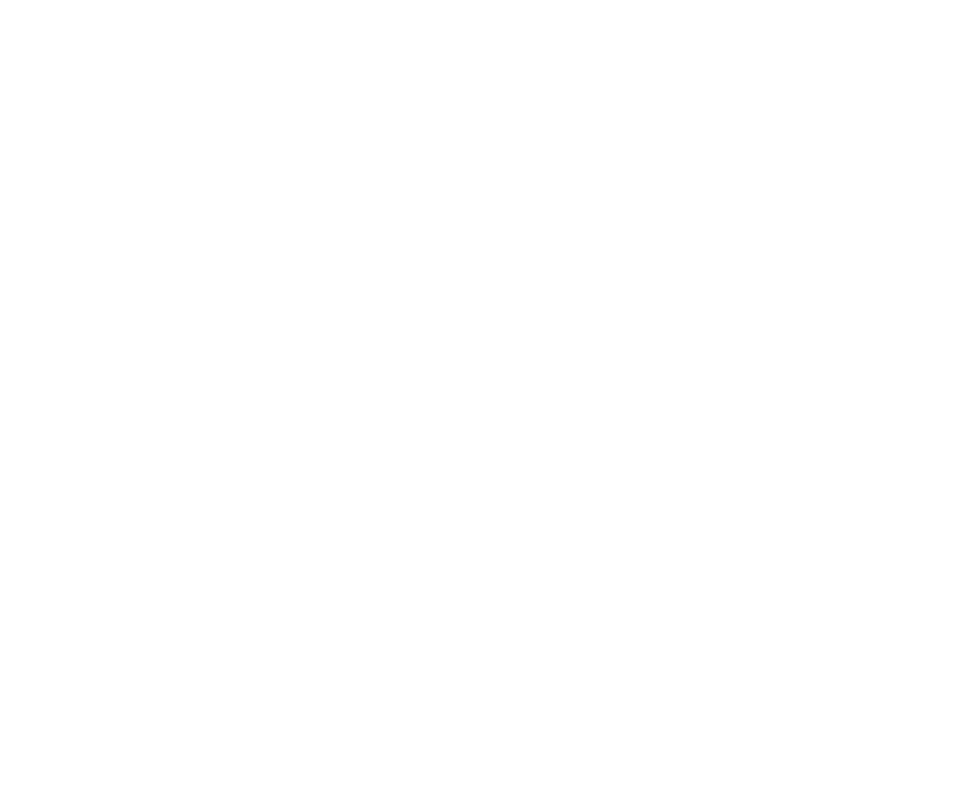
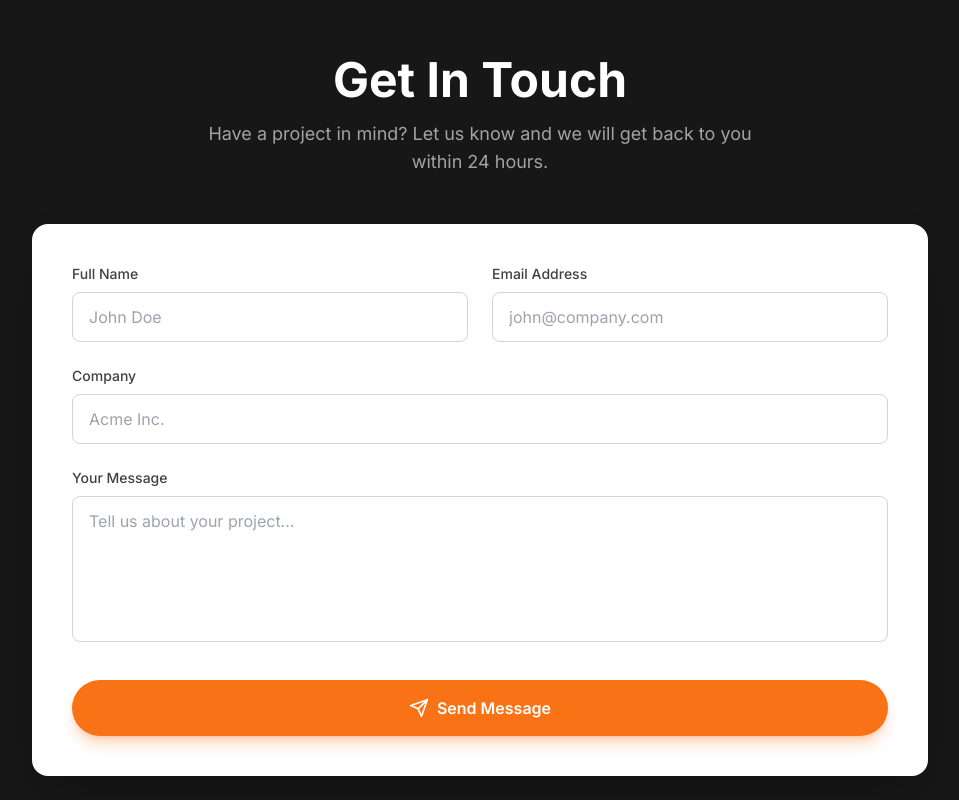
Before and after one commit to makwansoran/GoMercant.com, a Next.js app: page / in a window 1280 px wide. Shown: the part 840-1640 px from the top of the page, without its empty margins (160-1119 px from the left). Before the commit the page ends 800 px from the top, so only its background shows below. Built offline with nearby package versions, Linux system fonts and the light colour scheme.

Commit message:
Add translations (EN/NO/SV/DA) and contact form section

```diff
--- a/components/premium-timeline-landing.tsx
+++ b/components/premium-timeline-landing.tsx
@@ -4,21 +4,107 @@
 import Image from "next/image"
 import { useState } from "react"
 import { motion, AnimatePresence } from "framer-motion"
-import { ChevronDown, Globe } from "lucide-react"
+import { ChevronDown, Globe, Send } from "lucide-react"
 
-const stats = [
-  { value: "500+", label: "Active Missions" },
-  { value: "$2M+", label: "Bounties Paid" },
-  { value: "10K+", label: "Engineers" },
-  { value: "98%", label: "Success Rate" },
+const translations = {
+  en: {
+    clientLogin: "Client Login",
+    contactUs: "Contact Us",
+    liveNow: "192 procurements live now",
+    heroTitle1: "Global Expertise",
+    heroTitle2: "On Your Computer",
+    heroDesc: "The premier marketplace for technical procurement. Post missions, receive world-class deliverables, pay for results.",
+    stats: [
+      { value: "500+", label: "Active Missions" },
+      { value: "$2M+", label: "Bounties Paid" },
+      { value: "10K+", label: "Engineers" },
+      { value: "98%", label: "Success Rate" },
+    ],
+    contactTitle: "Get In Touch",
+    contactDesc: "Have a project in mind? Let us know and we will get back to you within 24 hours.",
+    formName: "Full Name",
+    formEmail: "Email Address",
+    formCompany: "Company",
+    formMessage: "Your Message",
+    formSubmit: "Send Message",
+    formSuccess: "Message sent successfully!",
+  },
+  no: {
+    clientLogin: "Kundeinnlogging",
+    contactUs: "Kontakt Oss",
+    liveNow: "192 anskaffelser aktive nå",
+    heroTitle1: "Global Ekspertise",
+    heroTitle2: "På Din Datamaskin",
+    heroDesc: "Den ledende markedsplassen for teknisk innkjøp. Legg ut oppdrag, motta leveranser i verdensklasse, betal for resultater.",
+    stats: [
+      { value: "500+", label: "Aktive Oppdrag" },
+      { value: "$2M+", label: "Utbetalt" },
+      { value: "10K+", label: "Ingeniører" },
+      { value: "98%", label: "Suksessrate" },
+    ],
+    contactTitle: "Ta Kontakt",
+    contactDesc: "Har du et prosjekt i tankene? Gi oss beskjed, så svarer vi innen 24 timer.",
+    formName: "Fullt Navn",
+    formEmail: "E-postadresse",
+    formCompany: "Bedrift",
+    formMessage: "Din Melding",
+    formSubmit: "Send Melding",
+    formSuccess: "Meldingen ble sendt!",
+  },
+  sv: {
+    clientLogin: "Kundlogin",
+    contactUs: "Kontakta Oss",
+    liveNow: "192 upphandlingar aktiva nu",
+    heroTitle1: "Global Expertis",
+    heroTitle2: "På Din Dator",
+    heroDesc: "Den ledande marknadsplatsen för teknisk upphandling. Lägg upp uppdrag, få leveranser i världsklass, betala för resultat.",
+    stats: [
+      { value: "500+", label: "Aktiva Uppdrag" },
+      { value: "$2M+", label: "Utbetalat" },
+      { value: "10K+", label: "Ingenjörer" },
+      { value: "98%", label: "Framgångsgrad" },
+    ],
+    contactTitle: "Kontakta Oss",
+    contactDesc: "Har du ett projekt i åtanke? Hör av dig så återkommer vi inom 24 timmar.",
+    formName: "Fullständigt Namn",
+    formEmail: "E-postadress",
+    formCompany: "Företag",
+    formMessage: "Ditt Meddelande",
+    formSubmit: "Skicka Meddelande",
+    formSuccess: "Meddelandet har skickats!",
+  },
+  da: {
+    clientLogin: "Kundelogin",
+    contactUs: "Kontakt Os",
+    liveNow: "192 udbud aktive nu",
+    heroTitle1: "Global Ekspertise",
+    heroTitle2: "På Din Computer",
+    heroDesc: "Den førende markedsplads for teknisk indkøb. Opret opgaver, modtag leverancer i verdensklasse, betal for resultater.",
+    stats: [
+      { value: "500+", label: "Aktive Opgaver" },
+      { value: "$2M+", label: "Udbetalt" },
+      { value: "10K+", label: "Ingeniører" },
+      { value: "98%", label: "Succesrate" },
+    ],
+    contactTitle: "Kontakt Os",
+    contactDesc: "Har du et projekt i tankerne? Fortæl os det, så vender vi tilbage inden for 24 timer.",
+    formName: "Fulde Navn",
+    formEmail: "E-mailadresse",
+    formCompany: "Virksomhed",
+    formMessage: "Din Besked",
+    formSubmit: "Send Besked",
+    formSuccess: "Beskeden blev sendt!",
+  },
+}
+
+const languages = [
+  { code: "en" as const, name: "English", flag: "🇬🇧" },
+  { code: "no" as const, name: "Norsk", flag: "🇳🇴" },
+  { code: "sv" as const, name: "Svenska", flag: "🇸🇪" },
+  { code: "da" as const, name: "Dansk", flag: "🇩🇰" },
 ]
 
-const languages = [
-  { code: "en", name: "English", flag: "🇬🇧" },
-  { code: "no", name: "Norsk", flag: "🇳🇴" },
-  { code: "sv", name: "Svenska", flag: "🇸🇪" },
-  { code: "da", name: "Dansk", flag: "🇩🇰" },
-]
+type LangCode = keyof typeof translations
 
 export function PremiumTimelineLanding({
   className,
@@ -26,6 +112,9 @@
 }: React.ComponentProps<"div">) {
   const [isLangOpen, setIsLangOpen] = useState(false)
   const [selectedLang, setSelectedLang] = useState(languages[0])
+  const [formSubmitted, setFormSubmitted] = useState(false)
+
+  const t = translations[selectedLang.code as LangCode]
 
   return (
     <div className={cn("bg-white text-black min-h-screen", className)} {...props}>
@@ -94,13 +183,13 @@
               href="/get-started"
               className="inline-flex items-center justify-center rounded-full bg-black px-6 py-2 text-sm font-semibold text-white transition-all hover:bg-neutral-800 hover:scale-105"
             >
-              Client Login
+              {t.clientLogin}
             </a>
             <a
               href="#contact"
               className="inline-flex items-center justify-center rounded-full bg-orange-500 px-6 py-2 text-sm font-semibold text-white transition-all hover:bg-orange-600 hover:scale-105"
             >
-              Contact Us
+              {t.contactUs}
             </a>
           </div>
         </div>
@@ -119,15 +208,15 @@
                 <span className="animate-ping absolute inline-flex h-full w-full rounded-full bg-green-400 opacity-75"></span>
                 <span className="relative inline-flex rounded-full h-2 w-2 bg-green-500"></span>
               </span>
-              <span className="text-sm font-medium text-neutral-600">192 procurements live now</span>
+              <span className="text-sm font-medium text-neutral-600">{t.liveNow}</span>
             </div>
             <h1 className="text-5xl font-bold tracking-tight sm:text-6xl md:text-7xl bg-gradient-to-r from-black via-neutral-800 to-neutral-600 bg-clip-text text-transparent">
-              Global Expertise
+              {t.heroTitle1}
               <br />
-              <span className="text-black">On Your Computer</span>
+              <span className="text-black">{t.heroTitle2}</span>
             </h1>
             <p className="mt-6 text-lg text-neutral-600 md:text-xl max-w-2xl mx-auto">
-              The premier marketplace for technical procurement. Post missions, receive world-class deliverables, pay for results.
+              {t.heroDesc}
             </p>
           </motion.div>
 
@@ -138,7 +227,7 @@
             transition={{ duration: 0.6, delay: 0.3 }}
             className="mt-20 grid grid-cols-2 md:grid-cols-4 gap-8"
           >
-            {stats.map((stat, index) => (
+            {t.stats.map((stat, index) => (
               <div key={index} className="text-center">
                 <div className="text-3xl md:text-4xl font-bold text-black">{stat.value}</div>
                 <div className="text-sm text-neutral-500 mt-1">{stat.label}</div>
@@ -147,6 +236,116 @@
           </motion.div>
         </div>
       </section>
+
+      {/* Contact Section */}
+      <section id="contact" className="py-24 px-6 bg-neutral-900">
+        <div className="mx-auto max-w-4xl">
+          <motion.div
+            initial={{ opacity: 0, y: 20 }}
+            whileInView={{ opacity: 1, y: 0 }}
+            transition={{ duration: 0.6 }}
+            viewport={{ once: true }}
+            className="text-center mb-12"
+          >
+            <h2 className="text-4xl md:text-5xl font-bold text-white mb-4">
+              {t.contactTitle}
+            </h2>
+            <p className="text-neutral-400 text-lg max-w-xl mx-auto">
+              {t.contactDesc}
+            </p>
+          </motion.div>
+
+          <motion.form
+            initial={{ opacity: 0, y: 20 }}
+            whileInView={{ opacity: 1, y: 0 }}
+            transition={{ duration: 0.6, delay: 0.2 }}
+            viewport={{ once: true }}
+            onSubmit={(e) => {
+              e.preventDefault()
+              setFormSubmitted(true)
+              setTimeout(() => setFormSubmitted(false), 3000)
+            }}
+            className="bg-white rounded-2xl p-8 md:p-10 shadow-2xl"
+          >
+            <div className="grid md:grid-cols-2 gap-6">
+              <div>
+                <label className="block text-sm font-medium text-neutral-700 mb-2">
+                  {t.formName}
+                </label>
+                <input
+                  type="text"
+                  required
+                  className="w-full px-4 py-3 rounded-lg border border-neutral-300 focus:border-orange-500 focus:ring-2 focus:ring-orange-500/20 outline-none transition-all"
+                  placeholder="John Doe"
+                />
+              </div>
+              <div>
+                <label className="block text-sm font-medium text-neutral-700 mb-2">
+                  {t.formEmail}
+                </label>
+                <input
+                  type="email"
+                  required
+                  className="w-full px-4 py-3 rounded-lg border border-neutral-300 focus:border-orange-500 focus:ring-2 focus:ring-orange-500/20 outline-none transition-all"
+                  placeholder="john@company.com"
+                />
+              </div>
+            </div>
+            <div className="mt-6">
+              <label className="block text-sm font-medium text-neutral-700 mb-2">
+                {t.formCompany}
+              </label>
+              <input
+                type="text"
+                className="w-full px-4 py-3 rounded-lg border border-neutral-300 focus:border-orange-500 focus:ring-2 focus:ring-orange-500/20 outline-none transition-all"
+                placeholder="Acme Inc."
+              />
+            </div>
+            <div className="mt-6">
+              <label className="block text-sm font-medium text-neutral-700 mb-2">
+                {t.formMessage}
+              </label>
+              <textarea
+                required
+                rows={5}
+                className="w-full px-4 py-3 rounded-lg border border-neutral-300 focus:border-orange-500 focus:ring-2 focus:ring-orange-500/20 outline-none transition-all resize-none"
+                placeholder="Tell us about your project..."
+              />
+            </div>
+            <div className="mt-8">
+              <button
+                type="submit"
+                className="w-full inline-flex items-center justify-center gap-2 rounded-full bg-orange-500 px-8 py-4 text-base font-semibold text-white transition-all hover:bg-orange-600 hover:scale-[1.02] shadow-lg shadow-orange-500/30"
+              >
+                <Send className="w-5 h-5" />
+                {t.formSubmit}
+              </button>
+            </div>
+
+            <AnimatePresence>
+              {formSubmitted && (
+                <motion.div
+                  initial={{ opacity: 0, y: 10 }}
+                  animate={{ opacity: 1, y: 0 }}
+                  exit={{ opacity: 0 }}
+                  className="mt-4 p-4 bg-green-50 border border-green-200 rounded-lg text-green-700 text-center font-medium"
+                >
+                  ✓ {t.formSuccess}
+                </motion.div>
+              )}
+            </AnimatePresence>
+          </motion.form>
+        </div>
+      </section>
+
+      {/* Footer */}
+      <footer className="py-8 px-6 bg-black text-white">
+        <div className="mx-auto max-w-6xl text-center">
+          <div className="text-sm text-neutral-500">
+            © {new Date().getFullYear()} SPECTR. All rights reserved.
+          </div>
+        </div>
+      </footer>
     </div>
   )
 }
```
